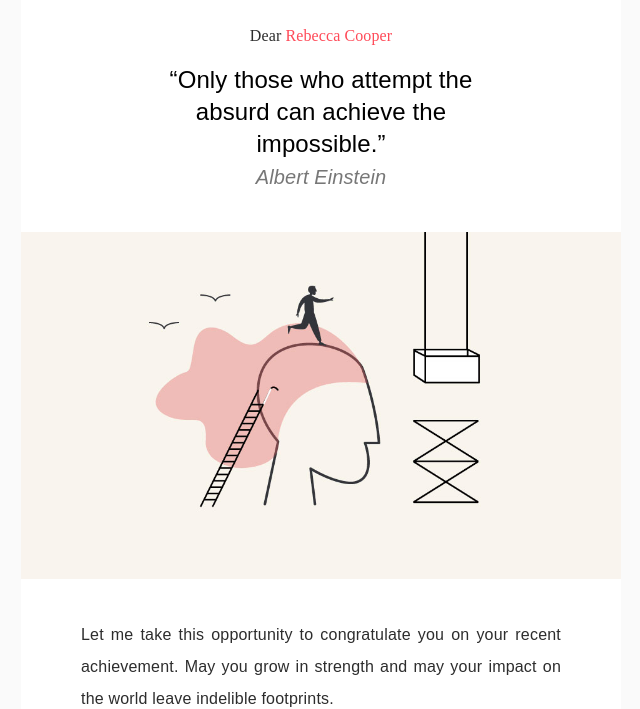
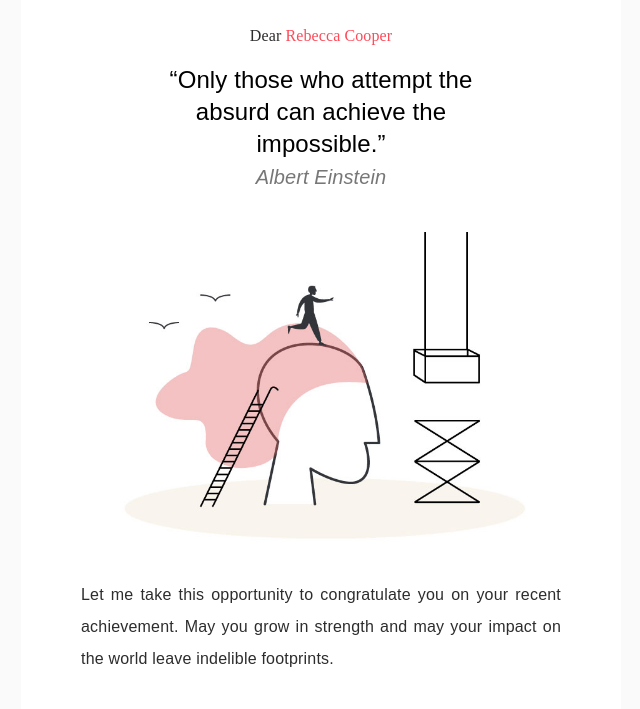
Before and after one commit to rgnikhilsingh/rgnikhilsingh.github.io, a plain HTML site: page index.html in a window 1280 px wide. Shown: the part 94-803 px from the top of the page, without its empty margins (319-959 px from the left). Drawn offline with Linux system fonts and the light colour scheme; a web font is replaced by a local one.

Commit message:
Add files via upload

```diff
--- a/index.html
+++ b/index.html
@@ -147,7 +147,7 @@ hr{
     display: block;
     max-width: 600px;
     margin-top: 40px;
-    margin-bottom: 40px;
+    margin-bottom: 0px;
     width: 100%;
   height: auto;
 }
@@ -282,7 +282,7 @@ margin-bottom: 24px;
     <h2> <span class="Dear">Dear</span> Rebecca Cooper</h2>
     <h1>“Only those who attempt the absurd can achieve the impossible.”<br><span class="author"><i>Albert Einstein</i></span></h1>
     <div  >
-        <img class="MainIllustration" src="Emailer-Illustration-3.jpg">
+        <img class="MainIllustration" src="Emailer-Illustration-y.jpg">
     </div>
     <p class="hero-body"> Let me take this opportunity to congratulate you on your recent achievement. May you grow in strength and may your impact on the world leave indelible footprints. <br>
         <br>
```
Also changed, not shown: Emailer-Illustration-y.jpg (added).
